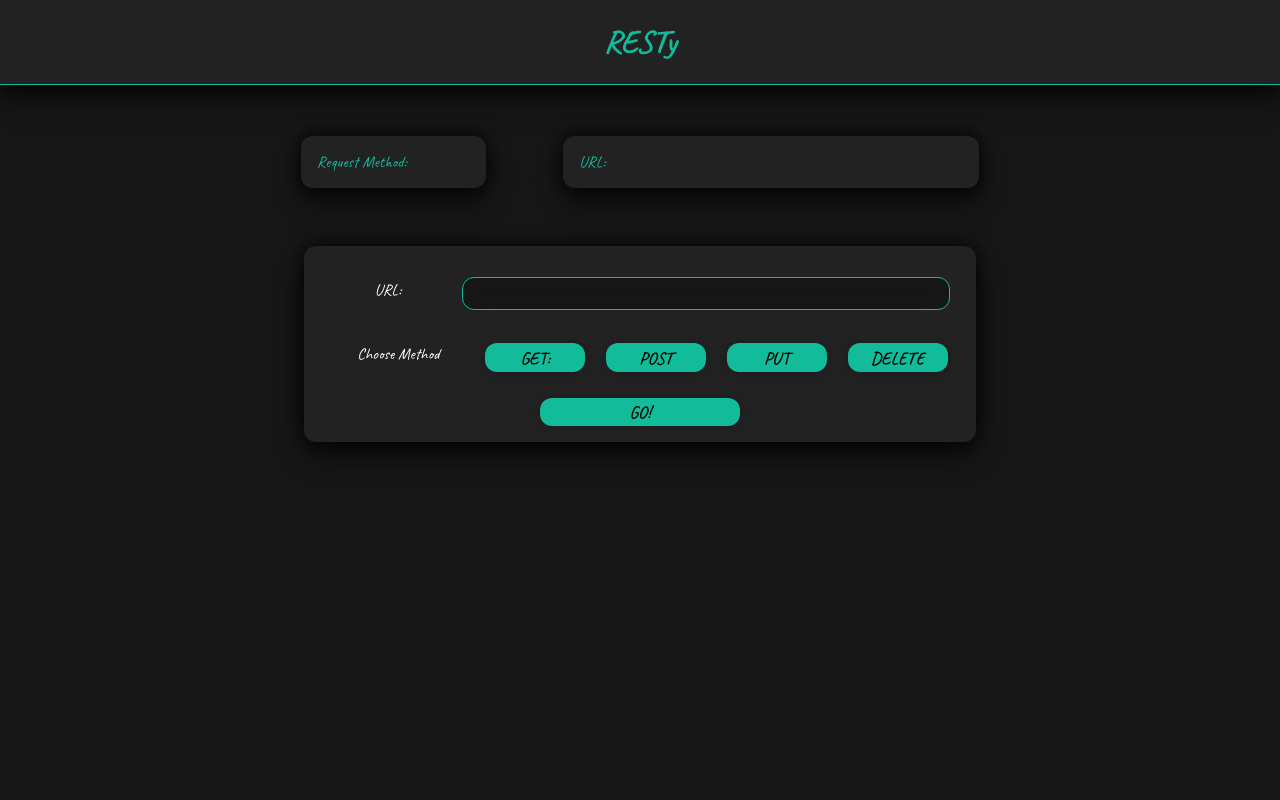
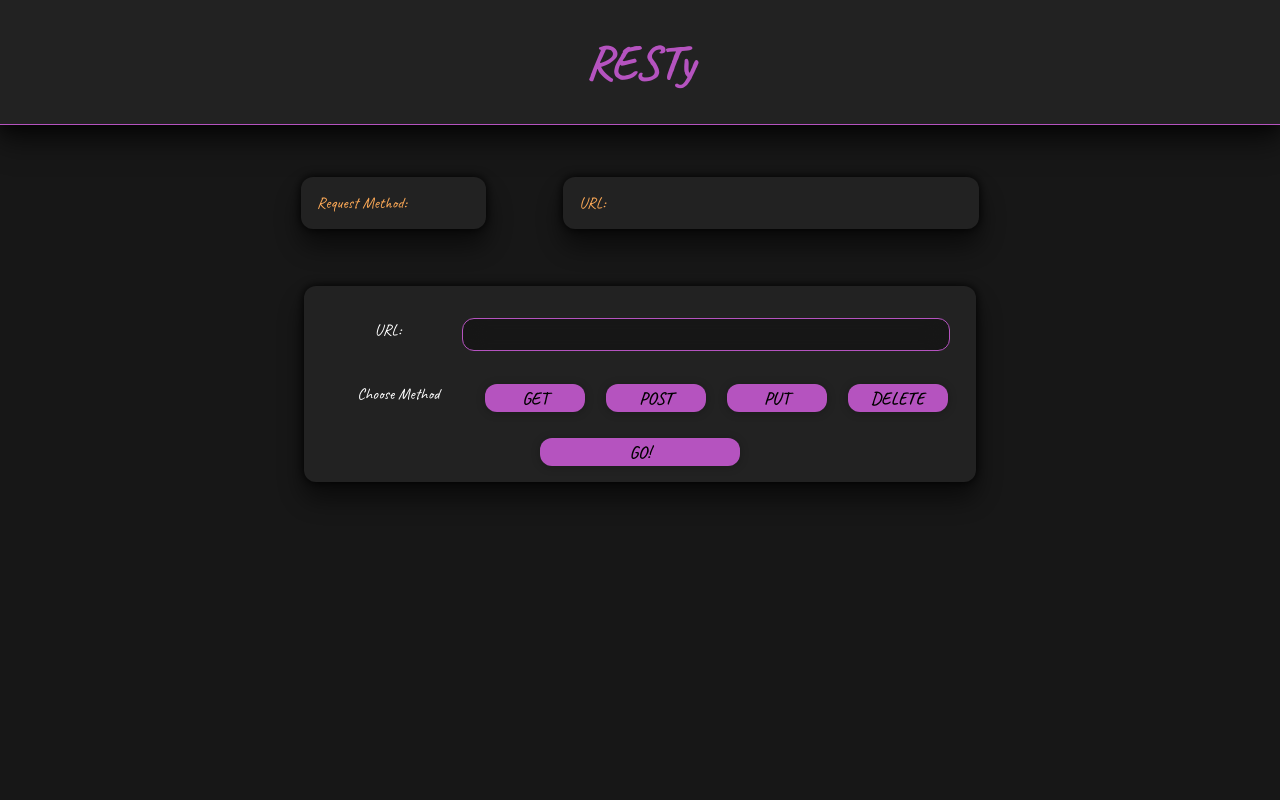
Before and after one commit to Jeremy-Cleland/resty, a React (Create React App) app: page / in a window 1280 px wide. Shown: the top 800 px of the page. Built offline with nearby package versions, Linux system fonts and the light colour scheme.

Commit message:
update styling v3

```diff
--- a/src/App.jsx
+++ b/src/App.jsx
@@ -1,5 +1,5 @@
 import { useState, useEffect } from "react";
-// import axios from "axios";
+import axios from "axios";
 
 import Header from "./Components/Header";
 import Footer from "./Components/Footer";
--- a/src/App.scss
+++ b/src/App.scss
@@ -1,9 +1,9 @@
 $backgroundColor: #171717;
 $secondaryBG: #222222;
-$primary: #12bb99;
+$primary: #b553bf;
 $radius: 12px;
-$primary: #12bb99;
-$secondary: #12bb99a7;
+$secondary: #823a89;
+$third: #fba856;
 $font-stack: "Caveat", cursive;
 $black: #000 !default;
 $box-shadow: 0 1rem 1.5rem rgba($black, 0.3) !default;
@@ -18,7 +18,7 @@ body {
   height: 100vh;
   padding: 0;
   margin: 0;
-  color: $primary;
+  color: $third;
 }
 
 body {
@@ -39,6 +39,7 @@ body {
   }
 
   .method_container {
+    color: $third;
     margin-right: 1rem;
     background-color: $secondaryBG;
     width: 12vw;
@@ -46,7 +47,7 @@ body {
     height: auto;
     border-radius: $radius;
     box-shadow: $box-shadow;
-    filter: drop-shadow(0px 0px 10px #000);
+    filter: drop-shadow(0px 0px 5px #000);
   }
 
   .url_container {
@@ -56,6 +57,6 @@ body {
     height: auto;
     border-radius: $radius;
     box-shadow: $box-shadow;
-    filter: drop-shadow(0px 0px 10px #000);
+    filter: drop-shadow(0px 0px 5px #000);
   }
 }
--- a/src/Components/Card/Card.scss
+++ b/src/Components/Card/Card.scss
@@ -1,7 +1,7 @@
 $backgroundColor: #222222;
 $radius: 12px;
-$btnColor: #12bb99;
-$hvrColor: #12bb99a7;
+$primary: #b553bf;
+$hvrColor: #823a89;
 $black: #000 !default;
 $box-shadow: 0 1rem 1.5rem rgba($black, 0.5) !default;
 
--- a/src/Components/Footer/Footer.scss
+++ b/src/Components/Footer/Footer.scss
@@ -1,6 +1,6 @@
 $backgroundColor: #222222;
-$primary: #12bb99;
-$secondary: #12bb99a7;
+$primary: #b553bf;
+$secondary: #823a89;
 $black: #000 !default;
 $box-shadow: 0 1rem 1.5rem rgba($black, 0.3) !default;
 
--- a/src/Components/Form/Form.scss
+++ b/src/Components/Form/Form.scss
@@ -1,7 +1,8 @@
 $backgroundColor: #222222;
 $radius: 12px;
-$primary: #12bb99;
-$secondary: #12bb99a7;
+$primary: #b553bf;
+$secondary: #823a89;
+$third: #fba856;
 $font-stack: "Caveat", cursive;
 $black: #000 !default;
 $box-shadow: 0 1rem 1.5rem rgba($black, 0.3) !default;
@@ -25,7 +26,7 @@ $box-shadow: 0 1rem 1.5rem rgba($black, 0.3) !default;
       padding: 0.5rem;
       background-color: #171717;
       border: $primary solid 1px;
-      color: $primary;
+      color: $third;
     }
 
     &.methods {
@@ -49,10 +50,10 @@ $box-shadow: 0 1rem 1.5rem rgba($black, 0.3) !default;
     background-color: $primary;
 
     &:hover {
-      background-color: $secondary;
+      background-color: $third;
     }
     &:active {
-      background-color: $backgroundColor;
+      background-color: $third;
       color: $primary;
       box-shadow: $box-shadow;
       transform: translateY(3px);
@@ -70,7 +71,7 @@ $box-shadow: 0 1rem 1.5rem rgba($black, 0.3) !default;
     background-color: #171717;
     box-shadow: inset 0 0 20px #171717;
     border: $primary solid 1px;
-    color: $primary;
+    color: $third;
     width: 40rem;
     height: 20vh;
     max-width: 95%;
@@ -92,5 +93,5 @@ $box-shadow: 0 1rem 1.5rem rgba($black, 0.3) !default;
   height: 40vh;
   border-radius: $radius;
   box-shadow: $box-shadow;
-  filter: drop-shadow(0px 0px 10px #000);
+  filter: drop-shadow(0px 0px 5px #000);
 }
--- a/src/Components/Form/index.jsx
+++ b/src/Components/Form/index.jsx
@@ -40,7 +40,7 @@ const Form = ({ reqParamsUpdate }) => {
               type="get-button"
               onClick={() => setMethod("GET")}
             >
-              GET:
+              GET
             </button>
             <button
               id="post"
--- a/src/Components/Header/Header.scss
+++ b/src/Components/Header/Header.scss
@@ -1,6 +1,6 @@
 $backgroundColor: #222222;
-$primary: #12bb99;
-$secondary: #12bb99a7;
+$primary: #b553bf;
+$secondary: #823a89;
 $black: #000 !default;
 $box-shadow: 0 1rem 1.5rem rgba($black, 0.3) !default;
 
--- a/src/Components/Results/Results.scss
+++ b/src/Components/Results/Results.scss
@@ -1,10 +1,10 @@
 $backgroundColor: #121212;
 $radius: 12px;
-$primary: #12bb99;
-$secondary: #12bb99a7;
+$primary: #b553bf;
+$secondary: #823a89;
 $font-stack: "Caveat", cursive;
 $black: #000 !default;
-$box-shadow: 0 1rem 1.5rem rgba($black, 0.5) !default;
+$box-shadow: 0 1rem 1.5rem rgba($black, 0.3) !default;
 
 .placeholder {
   height: 60vh;
@@ -13,10 +13,11 @@ $box-shadow: 0 1rem 1.5rem rgba($black, 0.5) !default;
 .response {
   width: 50vw;
   height: 50vh;
-  background-color: $backgroundColor;
-  border-radius: $radius;
-  box-shadow: $box-shadow;
-  filter: drop-shadow(0px 0px 10px #000);
+  border: #000 solid 1px;
+
+  // border-radius: $radius;
+  // box-shadow: $box-shadow;
+  filter: drop-shadow(0px 0px 1px #000);
   overflow-y: scroll;
   resize: none;
   border: none;
@@ -33,3 +34,19 @@ span {
   font-family: $font-stack;
   padding-top: 1vh;
 }
+
+.__json-pretty__ {
+  background-color: #222222 !important;
+  width: 40vw;
+  margin: 1rem auto;
+  padding: 1rem;
+  border-radius: 12px;
+  box-shadow: $box-shadow;
+  filter: drop-shadow(0px 0px 5px #00000069);
+}
+
+h1 {
+  text-align: center;
+  font-size: 3rem;
+  transition: all 0.5s ease-in-out;
+}
--- a/src/Components/Results/index.jsx
+++ b/src/Components/Results/index.jsx
@@ -14,7 +14,12 @@ const Results = ({ isLoading, data }) => {
             <pre className="response">
               <JSONPretty
                 id="json-pretty"
-                data={data}
+                data={data.headers}
+                theme={JSONPrettyAcai}
+              ></JSONPretty>
+              <JSONPretty
+                id="json-pretty"
+                data={data.body}
                 theme={JSONPrettyAcai}
               ></JSONPretty>
             </pre>
```
Also changed, not shown: 1 other file (tests, documents, lock files or other folders).
